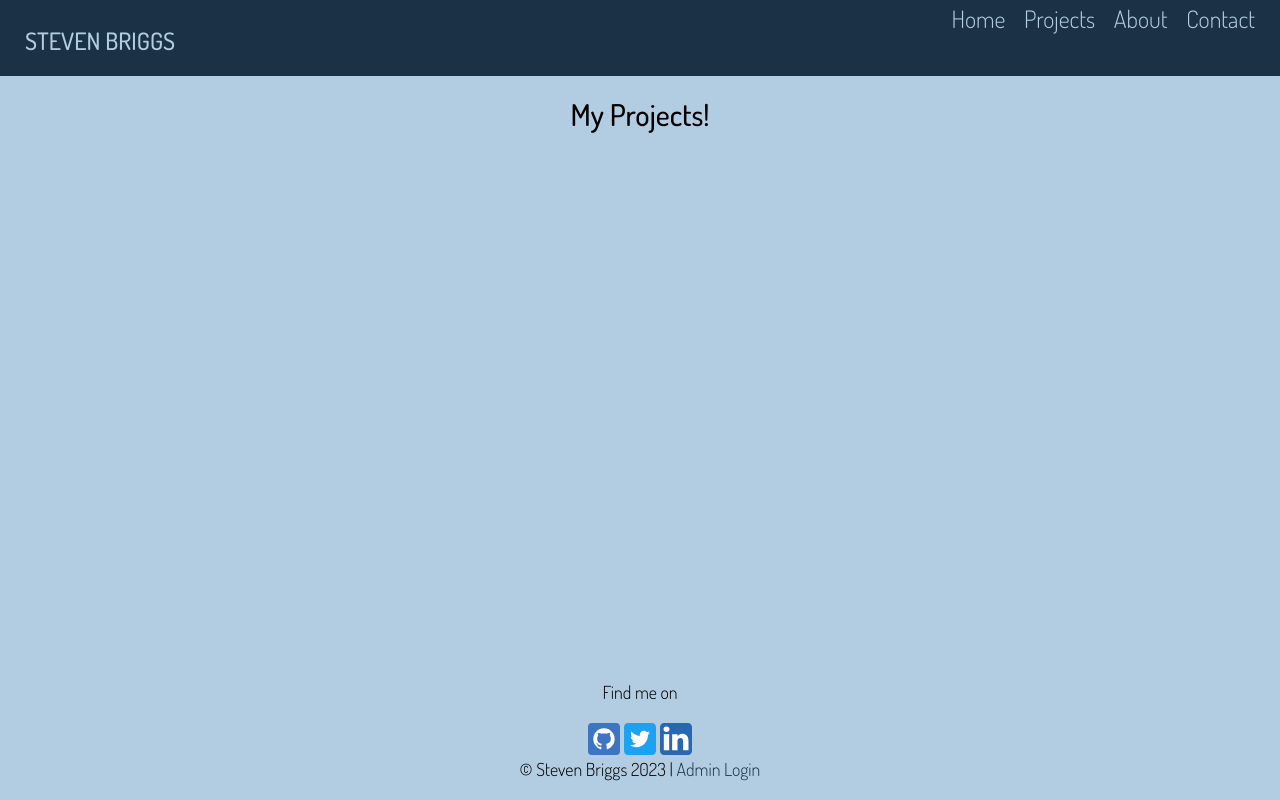
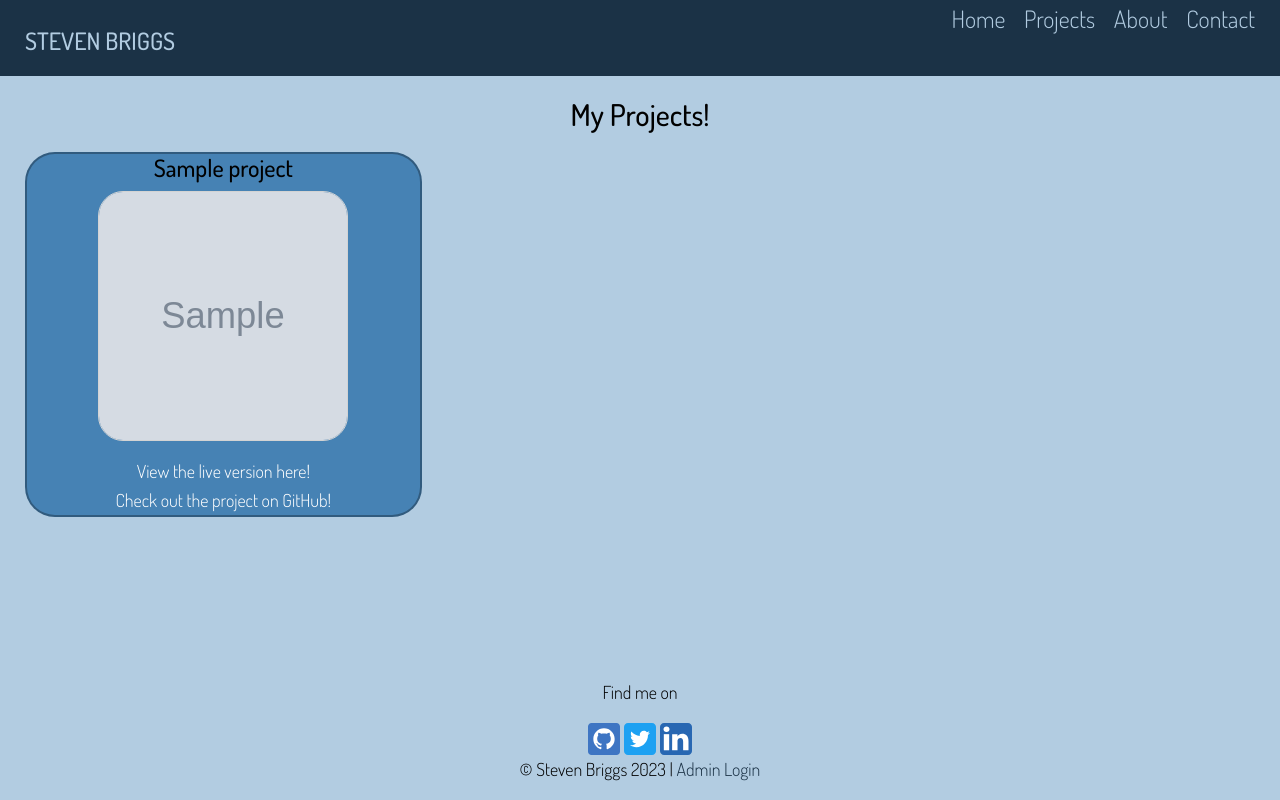
Before and after one commit to RocinRykor/rrprojects.studio, a Flask app: template rrprojects/templates/public/projects/projects.html in a window 1280 px wide. Run offline with Flask 2, Linux system fonts and the light colour scheme; tables that the repository leaves empty hold one stand-in row (values such as "Sample post"); the template is opened without the code that fills it: values that come from a table or form of the project are taken from there, most other values are stand-ins (such as "Sample title", 1, 10 or a date in 2020); grey boxes marked "Sample" are stand-in pictures; parts of the project's set-up code (start-up, migrations or seed data) failed here and were passed over.

```diff
--- a/rrprojects/static/css/styles.css
+++ b/rrprojects/static/css/styles.css
@@ -7,6 +7,8 @@
 
     --primary-accent: #b4af46;
     --secondary-accent: #b4464b;
+
+    --default-border-radius: 25px;
 }
 
 * {
@@ -272,9 +274,36 @@ a:hover {
     color: white;
 }
 
-.grid__item:last-child {
-    grid-column: 3 / 3;
-    grid-row: 1 / 3;
+.project-image,
+.project-image-xs,
+.project-image-sm,
+.project-image-lg {
+    border-radius: var(--default-border-radius);
+    border: 1px solid lightgray;
+}
+
+.project-image-lg {
+    /* Full Size Image*/
+    height: 500px;
+    width: 500px;
+}
+
+.project-image {
+    /* 75% Size */
+    height: 375px;
+    width: 375px;
+}
+
+.project-image-sm {
+    /* 50% Size */
+    height: 250px;
+    width: 250px;
+}
+
+.project-image-xs {
+    /* 25% Size */
+    height: 125px;
+    width: 125px;
 }
 
 /* Base || Media */
--- /dev/null
+++ b/rrprojects/static/js/utils.js
@@ -0,0 +1,3 @@
+function helloWorld() {
+    return 'Hello World!';
+}
--- a/rrprojects/templates/public/partials/base.html
+++ b/rrprojects/templates/public/partials/base.html
@@ -33,6 +33,12 @@
 
     {% include "public/partials/header.html" %}
 
+    <body>
+        <div class="content">
+            <main>{% block main %} {% endblock %}</main>
+        </div>
+        {% include "public/partials/footer.html" %}
+
         <!-- jQuery -->
         <script
             src="https://code.jquery.com/jquery-3.6.2.min.js"
@@ -44,10 +50,7 @@
             src="https://cdn.jsdelivr.net/npm/bootstrap@5.2.3/dist/js/bootstrap.bundle.min.js"
             integrity="sha384-kenU1KFdBIe4zVF0s0G1M5b4hcpxyD9F7jL+jjXkk+Q2h455rYXK/7HAuoJl+0I4"
             crossorigin="anonymous"></script>
-    <body>
-        <div class="content">
-            <main>{% block main %} {% endblock %}</main>
-        </div>
-        {% include "public/partials/footer.html" %}
+
+        <script src="{{url_for('static', filename='/js/utils.js')}}"></script>
     </body>
 </html>
--- /dev/null
+++ b/rrprojects/templates/public/projects/partials/project_card.html
@@ -0,0 +1,17 @@
+<!DOCTYPE html>
+
+<div class="grid__item">
+    <h2>{{project.title}}</h2>
+    <img
+        src="/static/img/projects/{{project['img_filename']}}"
+        alt="{{project.title}} Image"
+        class="project-image-sm" />
+    <p>{{replace_func(project.description) | safe}}</p>
+    <a href="{{project.live_link}}" class="grid-link"
+        >View the live version here!</a
+    >
+    <br />
+    <a href="{{project.repo_link}}" class="grid-link"
+        >Check out the project on GitHub!</a
+    >
+</div>
--- a/rrprojects/templates/public/projects/projects.html
+++ b/rrprojects/templates/public/projects/projects.html
@@ -5,5 +5,11 @@
 {% if current_user.is_admin %}
 <a href="{{url_for('project.get_add_project')}}" class="btn btn-secondary"
     >Submit New Project</a
->
-{% endif %} {% endblock %}
+>{% endif %}
+
+<div class="project-list grid">
+    {% for project in projects %} {% with project=project %} {% include
+    "public/projects/partials/project_card.html" %} {% endwith %} {% endfor %}
+</div>
+
+{% endblock %}
```
Also changed, not shown: rrprojects/routes/project.py (+7 -2 lines), rrprojects/utils.py (added, +31 -0 lines), rrprojects/static/img/projects/placeholder.png (added). Lines whose indentation alone changed are shown as unchanged.
